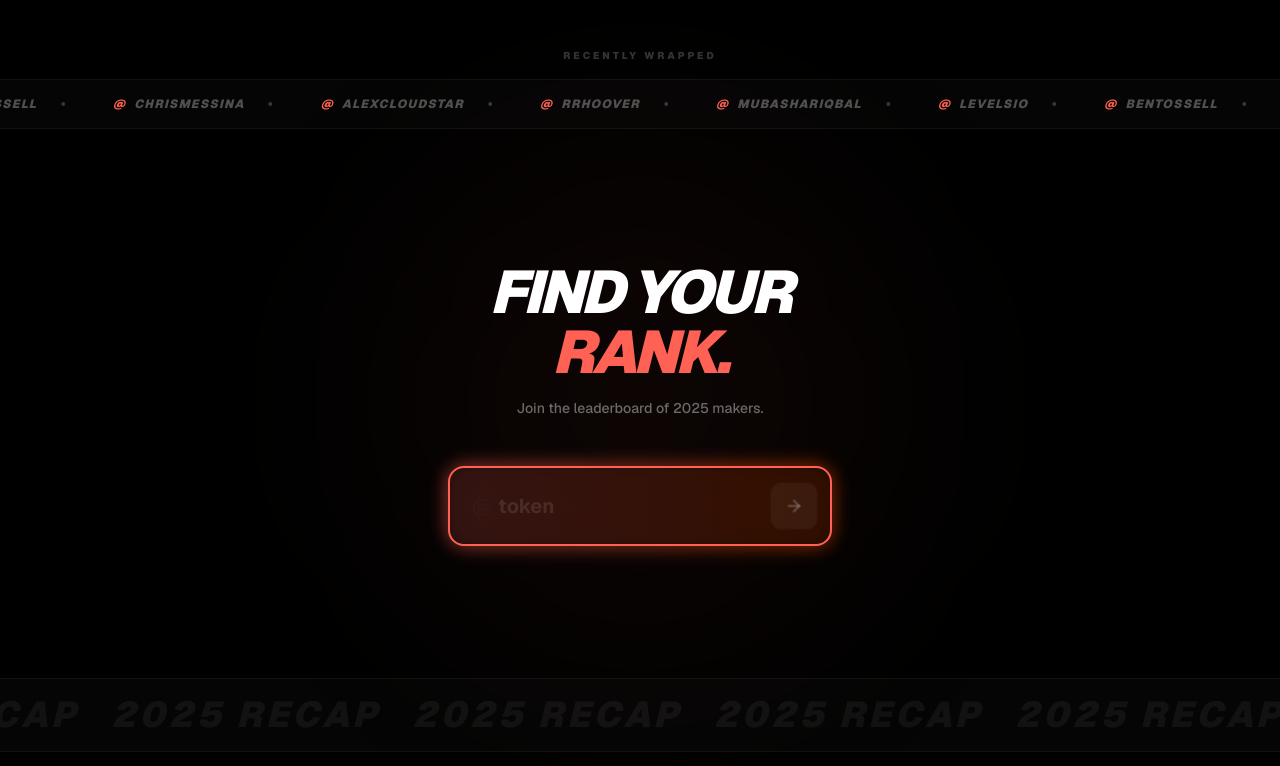
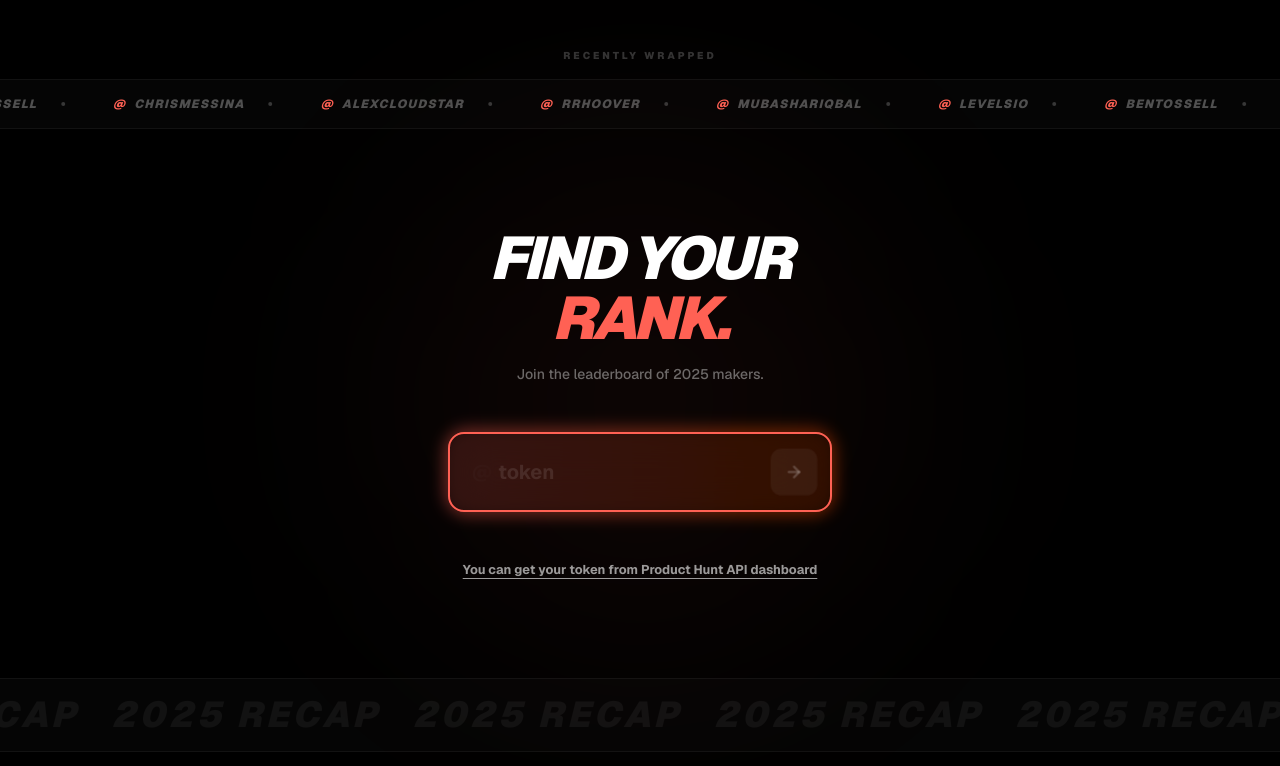
Before and after one commit to alexcloudstar/product-hunt-wrapped, a Next.js app: page / in a window 1280 px wide. Shown: the top 766 px of the page. Built offline with nearby package versions, Linux system fonts and the light colour scheme.

Commit message:
instructions for the token

```diff
--- a/componets/UserInput.tsx
+++ b/componets/UserInput.tsx
@@ -2,6 +2,7 @@ import { motion } from 'framer-motion';
 import { ArrowRight } from 'lucide-react';
 import UserMarquee from './UserMarquee';
 import { Dispatch, SetStateAction } from 'react';
+import Link from 'next/link';
 
 type TUserInputProps = {
   token: string;
@@ -67,6 +68,15 @@ const UserInput = ({
             </button>
           </div>
         </div>
+        <small className='flex items-center justify-center font-bold text-white/60'>
+          <Link
+            href='https://www.producthunt.com/v2/oauth/applications'
+            target='_blank'
+            className='underline underline-offset-4'
+          >
+            You can get your token from Product Hunt API dashboard
+          </Link>
+        </small>
       </div>
 
       <div className='w-full pb-12'>
```
